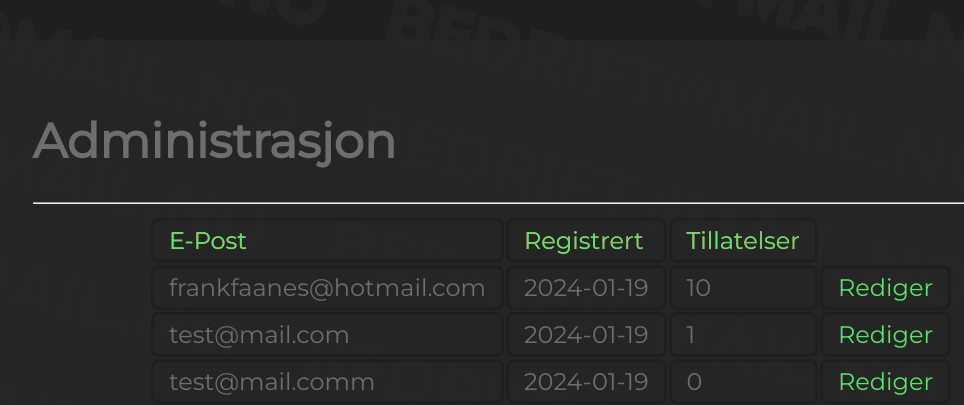
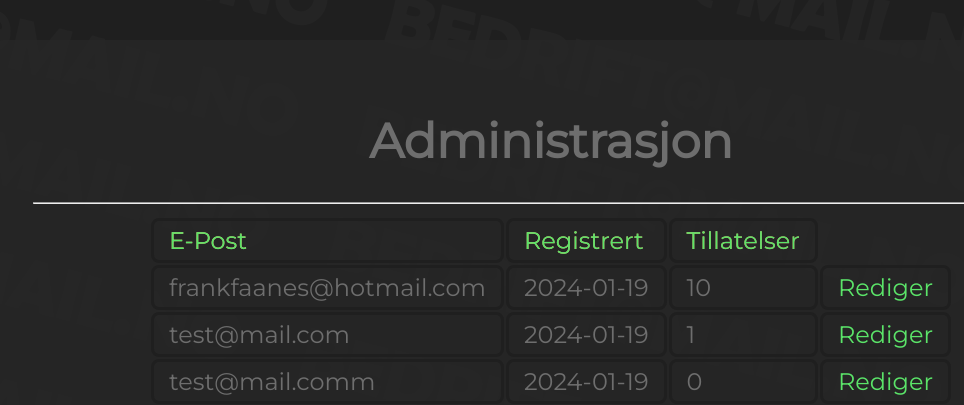
Before and after one commit to FFaanes/bedriftsoppslag, a Flask app: page /admin in a window 1280 px wide. Shown: the part 64-469 px from the top of the page, without its empty margins (89-1053 px from the left). Run offline with Flask 3, Linux system fonts and the light colour scheme; a user stored in the database is signed in; data comes from the database, SQL or seed files in the repository.

Commit message:
Quick fix
- Centered header

```diff
--- a/templates/admin/admin.html
+++ b/templates/admin/admin.html
@@ -5,7 +5,7 @@
 {% endblock %}
 
 {% block content %}
-    <h1>Administrasjon</h1>
+    <h1 style="text-align: center;">Administrasjon</h1>
     <hr>
 
     <table class="center_div"">
```
